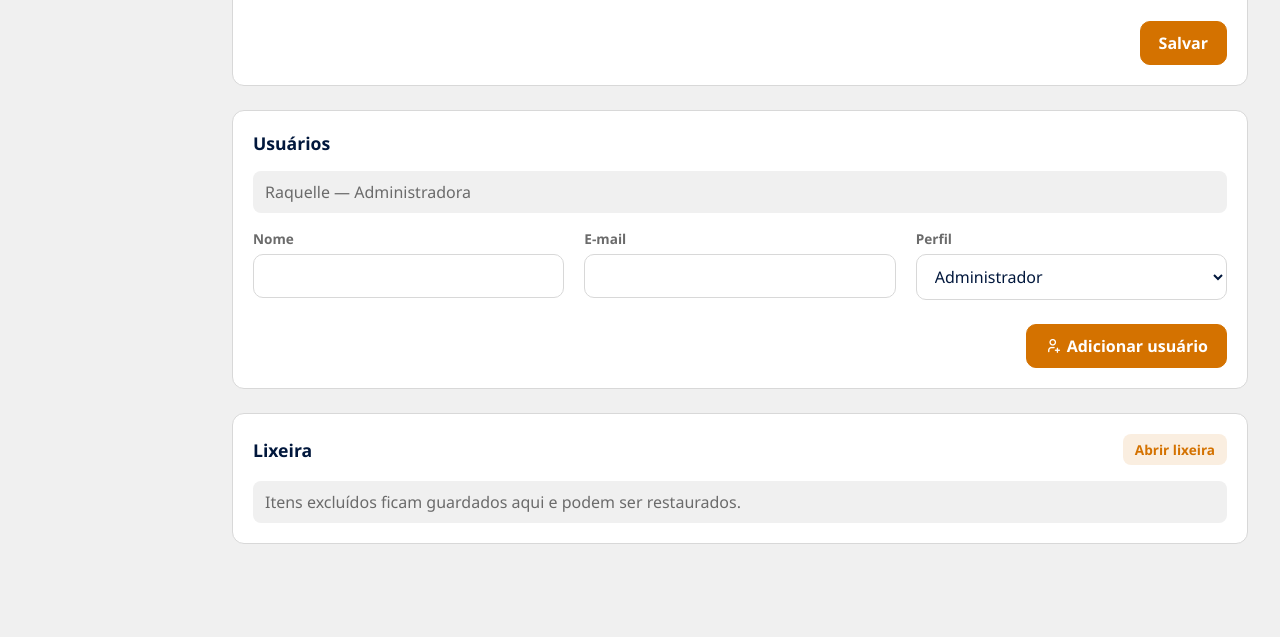
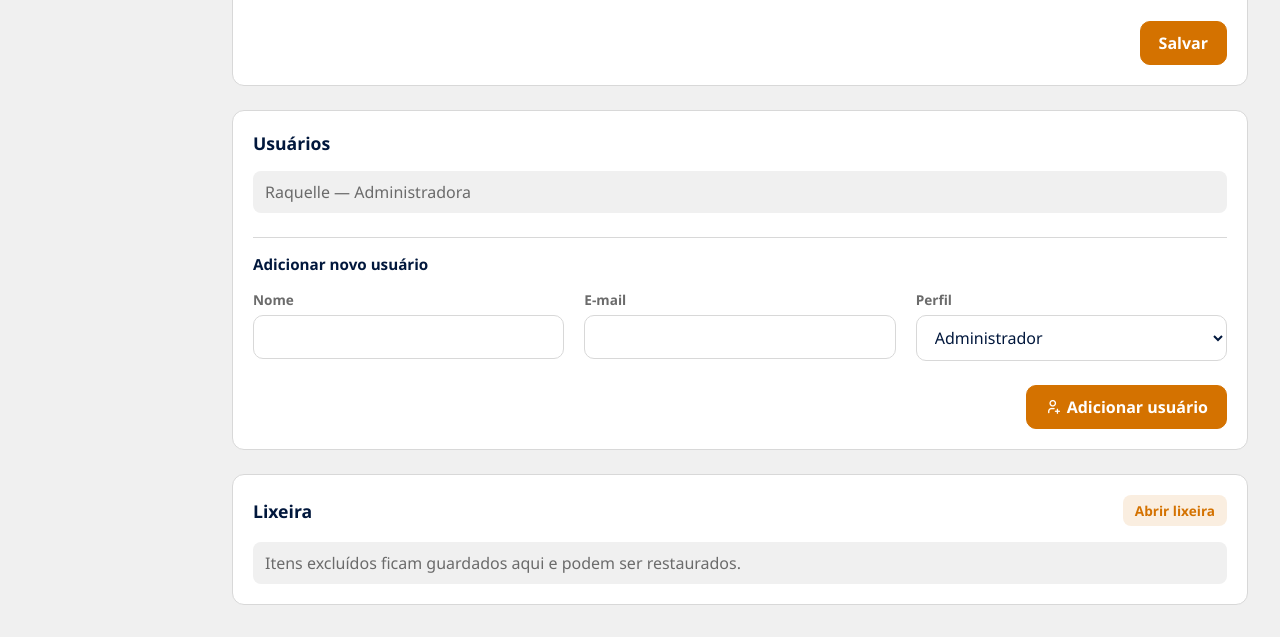
Before and after one commit to raquelleoliveira/admin-imob, a plain HTML site: page pages/configuracoes.html in a window 1280 px wide. Shown: the part 815-1452 px from the top of the page. Before the commit the page ends 1391 px from the top, so only its background shows below. Drawn offline with Linux system fonts and the light colour scheme.

Commit message:
style: rótulo Adicionar novo usuário no card Usuários

```diff
--- a/pages/configuracoes.html
+++ b/pages/configuracoes.html
@@ -171,6 +171,8 @@
                         <li>Raquelle — Administradora</li>
                     </ul>
 
+                    <h3 class="form-secao">Adicionar novo usuário</h3>
+
                     <div class="form-linha-tres">
                         <div class="campo">
                             <label for="usuarioNome">Nome</label>
```
